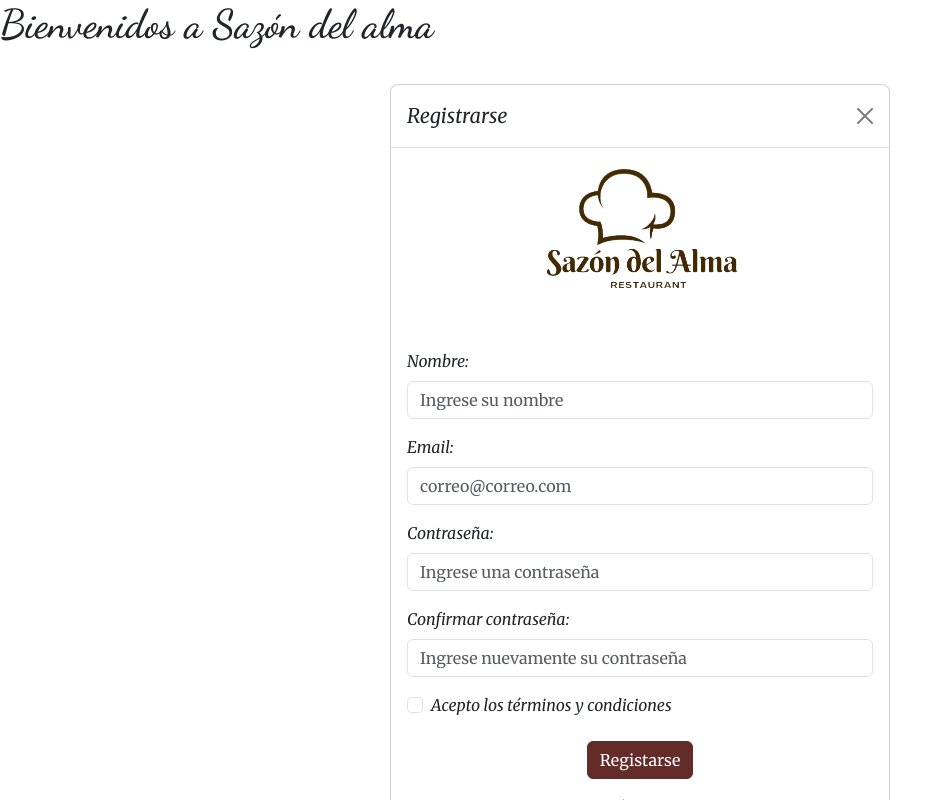
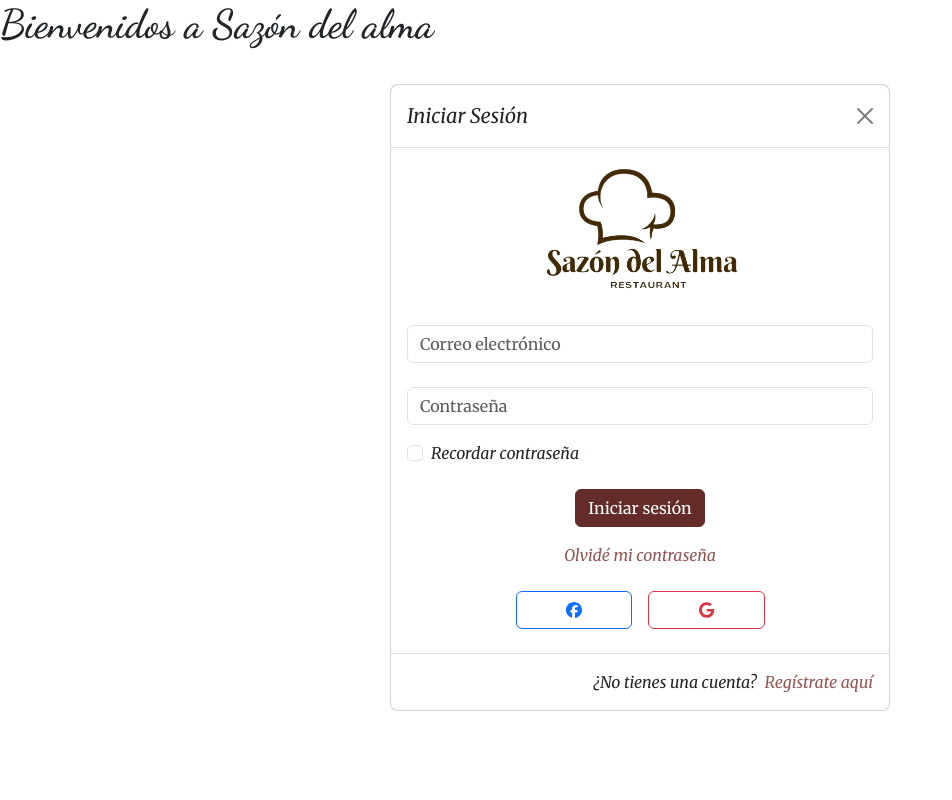
Before and after one commit to SheylaAstorga/RestaurantePF-Frontend, a React (Vite) app: page / in a window 1280 px wide. Shown: the top 800 px of the page, without its empty margins (0-952 px from the left). Built offline with nearby package versions, Linux system fonts and the light colour scheme.

Commit message:
agregue la funcion de reset, para que una vez enviado el formulario se limpie el mismo para poder ingresar otros datos

```diff
--- a/src/App.jsx
+++ b/src/App.jsx
@@ -7,8 +7,8 @@ function App() {
   return (
     <>
         <h1>Bienvenidos a Sazón del alma</h1>
-        {/* <LoginModal></LoginModal> */}
-        <RegistroModal></RegistroModal>
+        <LoginModal></LoginModal>
+        {/* <RegistroModal></RegistroModal> */}
 
     </>
   )
--- a/src/components/LoginModal.jsx
+++ b/src/components/LoginModal.jsx
@@ -10,10 +10,12 @@ const LoginModal = () => {
     register,
     handleSubmit,
     formState: { errors },
+    reset,
   } = useForm();
 
   const usuarioValidado = (usuario) => {
     console.log(usuario);
+    reset()
   };
 
   return (
```
